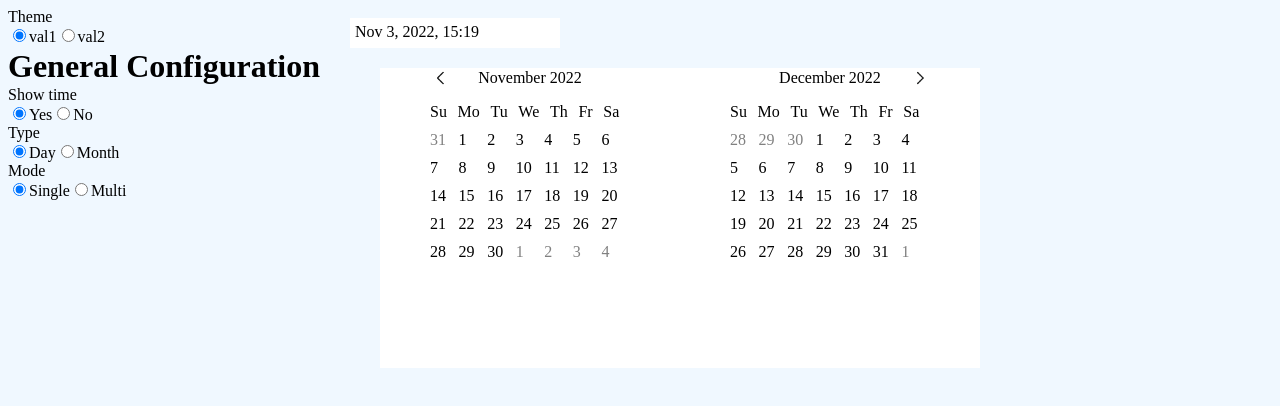
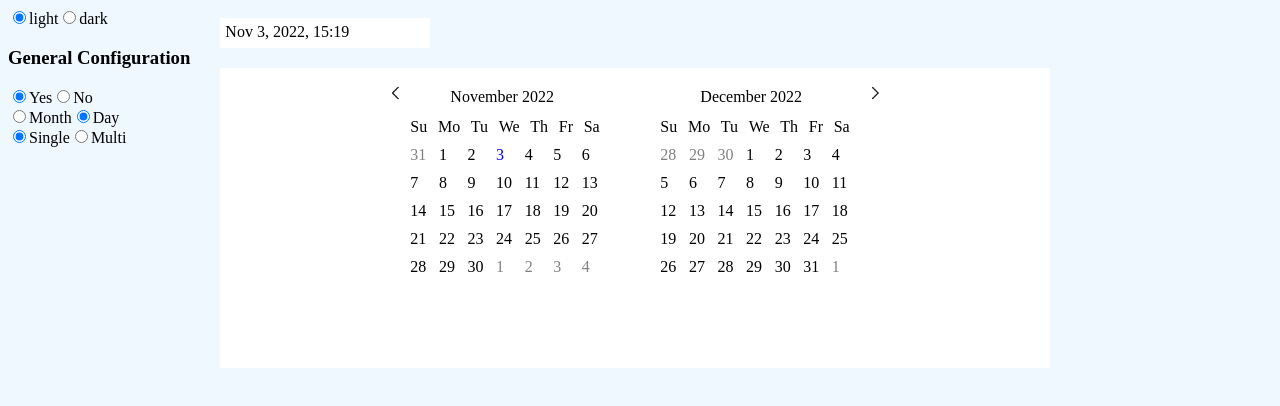
Before and after one commit to DrHoude/vue-ts, a Vue app: page / in a window 1280 px wide. Shown: the top 406 px of the page. Built offline with nearby package versions, Linux system fonts and the light colour scheme.

Commit message:
add radio work

```diff
--- a/src/App.vue
+++ b/src/App.vue
@@ -1,39 +1,35 @@
 <script setup lang="ts">
 
 
-import RadioComp from './components/RadioComp.vue';
+import RadioCompVue from './components/RadioComp.vue';
 import GeneralConfigVue from './components/GeneralConfig.vue';
 import DatePickerVue from './components/DatePicker.vue';
-import { ref} from 'vue'
-import { computed } from '@vue/reactivity';
-
-
+import { ref, computed } from 'vue'
 
 const showTimeType = ref(true);
 
 const showTypeDayMonth = ref(false);
 
+const showTypeTheme = ref(true);
+
+const showTypeMode = ref(false);
 
 
-const updateTheme = (event: any) => {
 
-   if (event.target.id == 2 ) {
-    document.documentElement.setAttribute('theme', 'dark-theme');
-   }
-   if (event.target.id == 1) {
-    document.documentElement.removeAttribute('theme');
-   }
-}
+const optionsTheme = ref(['light', 'dark'])
 
-function getInputType(seen:any) {
-  showTimeType.value = seen
-}
+const selectedTheme = computed(() => showTypeTheme.value ? 'light': 'dark')
 
-function getTypeDayMonth(type: any) {
-  showTypeDayMonth.value = type
-}
+const updateShowTypeTheme = (()=> {
+  showTypeTheme.value = !showTypeTheme.value
+  document.body.classList.toggle('dark');
 
 
+
+
+
+})
+console.log(showTypeTheme.value)
 
 </script>
 
@@ -42,12 +38,21 @@ function getTypeDayMonth(type: any) {
   <div class="app">
 
     <div>
-      <RadioComp name="radio1" theme ="Theme" option1="val1" option2="val2" @radio-click="updateTheme"/>
-      <GeneralConfigVue  @update-input-type="getInputType" @update-type-value="getTypeDayMonth"/>
+      <RadioCompVue name="radio4" :options="optionsTheme" :value="selectedTheme" @radio-click="updateShowTypeTheme"/>
+
+      <GeneralConfigVue
+        :show-type-day-month="showTypeDayMonth"
+        :show-time="showTimeType"
+        :show-type-mode="showTypeMode"
+        @update-type-value="showTypeDayMonth = !showTypeDayMonth"
+        @update-show-time="showTimeType = !showTimeType"
+        @update-type-mode="showTypeMode = !showTypeMode"
+      />
+
     </div>
 
     <div>
-      <DatePickerVue :show-time="showTimeType" :show-type-day-month="showTypeDayMonth"/>
+      <DatePickerVue :show-time="showTimeType" :show-type-day-month="showTypeDayMonth" :show-type-mode="showTypeMode"/>
     </div>
 
 
@@ -56,10 +61,12 @@ function getTypeDayMonth(type: any) {
 </template>
 
 <style>
-@import './style.css';
-  body{
-    background-color: var(--generalBackground);
-  }
+
+
+
+.dark {
+  background-color: rgb(185, 150, 150);
+}
 
   .app {
     display: flex;
--- a/src/components/Calendar.vue
+++ b/src/components/Calendar.vue
@@ -8,21 +8,8 @@
         showingDate: Date,
         showMonths: Boolean,
         leftArrow: Boolean,
-        rightArrow: Boolean
+        rightArrow: Boolean,
 
-
-    })
-
-    console.log(props.showMonths)
-
-    const selectedDateObj = ref(new Date())
-
-    const showDateObj = computed(()=> {
-        return formatDateTitle(props.showingDate!)
-    })
-
-    const dateObjs = computed(() => {
-        return getAllDaysInMonth(props.showingDate!)
     })
 
     const week = ref(['Su', 'Mo', 'Tu', 'We', 'Th', 'Fr', 'Sa'])
@@ -30,15 +17,41 @@
     const months = getMonths()
 
 
+
+    const selectedDateObj = ref(new Date())
+    console.log(selectedDateObj)
+    console.log(months[selectedDateObj.value.getMonth()])
+
+    const showDateObj = computed(()=> {
+        return formatDateTitle(props.showingDate!)
+    })
+
+
+    const dateObjs = computed(() => {
+        return getAllDaysInMonth(props.showingDate!)
+    })
+    console.log(dateObjs.value[0])
+
+
     function getDateClasses(dateObj: Date) {
         return {
+            'current-date': selectedDateObj.value.getMonth() == dateObj.getMonth() && selectedDateObj.value.getDate() == dateObj.getDate(),
             'selected-date': selectedDateObj.value.toString()===dateObj.toString(),
             'not-current-month-day': props.showingDate?.getMonth() !== dateObj.getMonth()
         }
     }
 
-    const emit = defineEmits<
-    (e: 'update-date', value: Date) => {}>()
+    console.log(selectedDateObj.value )
+    console.log(selectedDateObj.value.getMonth())
+
+
+
+
+    const emit = defineEmits<{
+        (e: 'update-date', value: Date): Object
+        (e: 'moveBack'):void
+        (e: 'moveNext'):void
+    }>()
 
     const daySelected = (day: Date) => {
         console.log(day)
@@ -46,22 +59,30 @@
         emit('update-date', selectedDateObj.value )
     }
 
+    const isCurrentDate = (month: string) => {
+        console.log(selectedDateObj.value.getFullYear(), props.showingDate?.getFullYear(), 'FF')
+        return months[selectedDateObj.value.getMonth()] === month && selectedDateObj.value.getFullYear() === props.showingDate?.getFullYear()
+    }
+
 </script>
 
 <template>
 
-    <div>
+    <div class="calendar-wrapper">
+
 
         <div class="calendar">
 
             <header>
-                <button v-if="props.leftArrow" class="btnPrevious"></button>
-                <div>{{showDateObj}}</div>
-                <button v-if="props.rightArrow"  class="btnNext"></button>
+                <button v-if="props.leftArrow" class="btnPrevious" @click="$emit('moveBack')"></button>
+
+                <button v-if="props.rightArrow"  class="btnNext" @click="$emit('moveNext')"></button>
 
             </header>
 
             <div v-if ="!props.showMonths">
+
+                <div class="dateTitle">{{showDateObj}}</div>
 
                 <div class="calendar-week">
                     <div v-for="item in week" class="week-day">{{ item }}</div>
@@ -69,6 +90,7 @@
 
                 <div class="calendar-days">
                     <div
+
                         v-for="dateObj in dateObjs" @click="daySelected(dateObj)"
                         :class="getDateClasses(dateObj)">
                         {{ dateObj.getDate() }}
@@ -78,19 +100,12 @@
             </div>
 
             <div v-else>
+                <div>{{props.showingDate?.getFullYear()}}</div>
                 <div class="calendar-months">
-                <div v-for="month in months" class="calendar-month">{{month}}</div>
+                    <div v-for="month in months"
+                    :class="['calendar-month' , {'current-date':  isCurrentDate(month) }]"  >{{month}}</div>
                 </div>
             </div>
-
-
-
-        <!--
-
-
-
-
-        -->
 
         </div>
     </div>
@@ -100,16 +115,33 @@
 </template>
 
 <style scoped>
+
+
+
+.calendar {
+    width: 200px;
+    position: relative;
+}
+
+.dateTitle {
+    position: absolute;
+    top: 5px;
+    left: 40px;
+}
+
+.current-date {
+    color: blue;
+}
+
 header {
-
    position: relative;
    height: 20px;
-   display: flex;
    align-items: center;
    justify-content: center;
-   margin-bottom: 15px;
+   margin: 15px 0;
 
 }
+
 .btnNext {
     background-image: url(../assets/3.png);
     background-size: cover;
@@ -118,7 +150,7 @@ header {
     border: none;
     background-color: white;
     position: absolute;
-    right: 0;
+    right: -25px;
 
 }
 
@@ -130,13 +162,11 @@ header {
     border: none;
     background-color: white;
     position: absolute;
-    left: 0;
+    left: -25px;
 
 }
 
-    .calendar {
-        width: 200px;
-    }
+
 
 .calendar-days {
     display: grid;
@@ -167,6 +197,7 @@ header {
     .calendar-months {
     display: flex ;
     flex-wrap: wrap;
+
     width: 250px;
     margin-top: 15px;
 }
@@ -176,7 +207,7 @@ header {
     cursor: pointer;
     width: 25px;
     font-size: 14px;
-    margin-left: 15px;
+    margin: 0 5px;
     margin-bottom: 15px;
     padding: 5px 20px;
 }
--- a/src/components/CalendartsWrapper.vue
+++ b/src/components/CalendartsWrapper.vue
@@ -1,23 +1,28 @@
 <script setup lang="ts">
 
 import Calendar from './Calendar.vue'
-import { ref,computed } from 'vue'
+import { ref,computed, onMounted, onBeforeMount, watch } from 'vue'
 
 
 const props = defineProps ({
     date: Date,
-    showTypeDayMonth: Boolean
-
+    showTypeDayMonth: Boolean,
+    showTypeMode: Boolean
 })
 
+console.log(props.showTypeMode)
 
-const calendarFromShowingDate =  computed(()=> {
-    return new Date(props.date!)
-})
+const disabled = ref(false)
 
-const calendarToShowingDate = computed(()=>{
+const calendarFromShowingDate = ref(props.date!)
+
+const calendarToShowingDate = computed(() => {
     let nextObj = new Date(calendarFromShowingDate.value)
-    nextObj.setMonth(calendarFromShowingDate.value.getMonth()+1)
+    if (props.showTypeDayMonth) {
+        nextObj.setFullYear(calendarFromShowingDate.value.getFullYear()+1)
+    } else {
+        nextObj.setMonth(calendarFromShowingDate.value.getMonth()+1)
+    }
     return nextObj
 })
 
@@ -31,37 +36,62 @@ function updateDate(date:any) {
 }
 
 function updateShowingDateBack() {
-    calendarFromShowingDate.value.setMonth(calendarFromShowingDate.value.getMonth() + 1)
-    console.log(calendarFromShowingDate.value)
-
+    calendarFromShowingDate.value =  props.showTypeDayMonth ? new Date(calendarFromShowingDate.value.setFullYear(calendarFromShowingDate.value.getFullYear() - 1)) : new Date(calendarFromShowingDate.value.setMonth(calendarFromShowingDate.value.getMonth() - 1))
 }
 
 
-function updateShowingDateNext() {}
+function updateShowingDateNext() {
+    calendarFromShowingDate.value =  props.showTypeDayMonth ? new Date(calendarFromShowingDate.value.setFullYear(calendarFromShowingDate.value.getFullYear() + 1))  :  new Date(calendarFromShowingDate.value.setMonth(calendarFromShowingDate.value.getMonth() + 1))
+}
+
+const func = () => console.log('fn')
+
+</script>
+
+
+<template>
+
+    <div>
+
+
+        <div class="container">
+            <div class="options" v-if="props.showTypeMode">
+                <ul @click="func">
+                    <li><input type="button" value="Today"></li>
+                    <li><input type="button" value="Yesterday"></li>
+                    <li><input type="button" value="Last 7 days"></li>
+                    <li><input type="button" value="Last 14 days"></li>
+                    <li><input type="button" value="Last 30 days"></li>
+                    <li><input type="button" value="Whole period"></li>
+                    <li><input type="button" value="Custom"></li>
+                </ul>
+
+            </div>
+
+            <div :class="['calendar-container']" >
+                <Calendar :showingDate="calendarFromShowingDate"
+                :showMonths="props.showTypeDayMonth"
+                :leftArrow="true"
+
+                @update-date ="updateDate"
+                @moveBack="updateShowingDateBack"
+
+            />
+
+            <Calendar :showingDate="calendarToShowingDate"
+                :showMonths="props.showTypeDayMonth"
+                :rightArrow="true"
+                @update-date="updateDate"
+                @moveNext="updateShowingDateNext"
+            />
+            </div>
 
 
 
 
 
-</script>
+        </div>
 
-
-<template>
-    <div class="container">
-
-        <Calendar :showingDate="calendarFromShowingDate"
-        :showMonths="props.showTypeDayMonth" @update-date ="updateDate"
-        :leftArrow="true" @moveBack="updateShowingDateBack"/>
-
-        <Calendar :showingDate="calendarToShowingDate"
-        :showMonths="props.showTypeDayMonth" @update-date="updateDate"
-        :rightArrow="true" @moveNext="updateShowingDateNext"/>
-
-        <!--<Calendar :date = "date" :showingDate="calendarFromShowingDate" @update:date="updateDate"
-             @moveBackward="updateShowingDateBackword"/>
-
-        <Calendar :date = "date" :showingDate="calendarToShowingDate" @update:date="updateDate"
-            @moveForward="updateShowingDateForward"/>-->
     </div>
 
 </template>
@@ -71,10 +101,35 @@ function updateShowingDateNext() {}
     .container {
         background-color: white;
         height: 300px;
-        width: 600px;
+        width: 800px;
         margin-top: 20px;
+        padding: 0 15px;
         display: flex;
         justify-content: space-around;
     }
 
+    .calendar-container {
+        width: 450px;
+        display: flex;
+        justify-content: space-between;
+
+
+
+    }
+
+    .options {
+
+    }
+
+    ul {
+        list-style: none;
+    }
+
+    input {
+        cursor: pointer;
+        border: none;
+        background-color: white;
+
+    }
+
 </style>
--- a/src/components/DatePicker.vue
+++ b/src/components/DatePicker.vue
@@ -9,8 +9,12 @@ import { ref } from 'vue';
 
 const props = defineProps ({
         showTime: Boolean,
-        showTypeDayMonth: Boolean
+        showTypeDayMonth: Boolean,
+        showTypeMode: Boolean
+
     })
+
+    console.log(props.showTypeMode)
 
 const date = ref(new Date())
 
@@ -26,7 +30,12 @@ function updateDate(newDate:any) {
 <template>
     <div class="container">
         <InputVue :show-time="props.showTime" :date="date"/>
-        <CalendarsWrapper :date="date" :show-type-day-month="props.showTypeDayMonth"  @update-date="updateDate"/>
+        <CalendarsWrapper
+            :date="date"
+            :show-type-day-month="props.showTypeDayMonth"
+            :show-type-mode="props.showTypeMode"
+            @update-date="updateDate"
+        />
     </div>
 
 </template>
--- a/src/components/GeneralConfig.vue
+++ b/src/components/GeneralConfig.vue
@@ -3,39 +3,33 @@ import RadioCompVue  from './RadioComp.vue';
 import CalendarVue from './Input.vue';
 
 import { onMounted, ref } from 'vue';
+import { computed } from '@vue/reactivity';
 
 
 const props = defineProps ({
         showTime: Boolean,
-        showTypeDayMonth: Boolean
+        showTypeDayMonth: Boolean,
+        showTypeMode: Boolean
     })
+
+console.log(props.showTypeMode)
+const emit = defineEmits< {
+    (e: 'updateShowTime'): void
+    (e: 'updateTypeValue'): void
+    (e: 'updateTypeMode'): void
+}>()
+
+const selectedType = computed(() => props.showTypeDayMonth ? 'Month': 'Day')
+const selectedShowTime = computed(() => props.showTime ? 'Yes': 'No')
+const selectedMode = computed(() => props.showTypeMode ? 'Multi': 'Single')
+
+console.log(selectedShowTime.value)
 
 
 
-const type = ref(true)
-const seen = ref(true)
-
-const emit = defineEmits< {
-    (e: 'updateInputType', value: Boolean):Boolean
-    (e: 'updateTypeValue', value: Boolean):Boolean
-}>()
-
-
-
-const showTimeSelected = () => {
-    seen.value = !seen.value
-    emit('updateInputType', seen.value )
-    console.log(seen.value)
-}
-
-const showTypeDayMonth = () => {
-    type.value = !type.value
-    emit('updateTypeValue', type.value)
-    console.log(type.value)
-}
-
-
-
+const optionsTime = ref(['Yes', 'No'])
+const optionsType = ref(['Month', 'Day'])
+const optionsMode = ref(['Single', 'Multi'])
 
 </script>
 
@@ -44,10 +38,14 @@ const showTypeDayMonth = () => {
 
     <div class="container">
         <div>
-            <h1>General Configuration</h1>
-            <RadioCompVue name="radio2" theme ="Show time" option1="Yes" option2="No" @radio-click="showTimeSelected"/>
-            <RadioCompVue name="radio3" theme ="Type" option1="Day" option2="Month" @radio-click="showTypeDayMonth"/>
-            <RadioCompVue name="radio4" theme ="Mode" option1="Single" option2="Multi" @radio-click=""/>
+            <h3>General Configuration</h3>
+            <!-- <RadioCompVue name="radio2" theme ="Show time" option1="Yes" option2="No" :value="selectedShowTime" @radio-click="emit('updateShowTime')"/>
+            <RadioCompVue name="radio3" theme ="Type" option1="Day" option2="Month" :value="selectedType" @radio-click="emit('updateTypeValue')"/>
+            <RadioCompVue name="radio4" theme ="Mode" option1="Single" option2="Multi" :value="selectedMode" @radio-click=""/> -->
+
+            <RadioCompVue name="radioTime" :options="optionsTime" :value="selectedShowTime" @radio-click="emit('updateShowTime')"/>
+            <RadioCompVue name="radioTypeDayMonth" :options="optionsType" :value="selectedType" @radio-click="emit('updateTypeValue')"/>
+            <RadioCompVue name="radioTypeMode" :options="optionsMode" :value="selectedMode" @radio-click="emit('updateTypeMode')"/>
 
 
         </div>
--- a/src/components/RadioComp.vue
+++ b/src/components/RadioComp.vue
@@ -8,7 +8,11 @@ const props = defineProps({
     theme: String,
     option1: String,
     option2: String,
-    name: String
+    name: String,
+    value: String,
+    options: Array,
+
+
 })
 
 
@@ -20,18 +24,26 @@ const props = defineProps({
 
 
 
-    <div>{{theme}}</div>
+    <!-- <div>{{theme}}</div>
 
-    <input v-bind:name="name" type="radio" id="1" checked @change="$emit('radio-click', $event)"/>
+    <input v-bind:name="name" type="radio" id="1" :checked="props.value === option1" @change="$emit('radio-click', $event)"  />
     <label for="1">{{option1}}</label>
 
-    <input v-bind:name="name" type="radio" id="2" @change="$emit('radio-click', $event)" />
-    <label for="2">{{option2}}</label>
+    <input v-bind:name="name" type="radio" id="2" :checked="props.value === option2" @change="$emit('radio-click', $event)" />
+    <label for="2">{{option2}}</label> -->
 
-
-
-
-
-
+    <div class="radio-wrapper">
+        <div v-for="option in props.options">
+            <input :name="name" type="radio" :checked="props.value === option"  @change="$emit('radio-click', $event)" />
+            <label>{{option}}</label>
+        </div>
+    </div>
 
 </template>
+
+<style scoped>
+
+.radio-wrapper {
+    display: flex;
+}
+</style>
```
Also changed, not shown: src/style.css (+2 -6 lines). Lines whose indentation alone changed are shown as unchanged.
